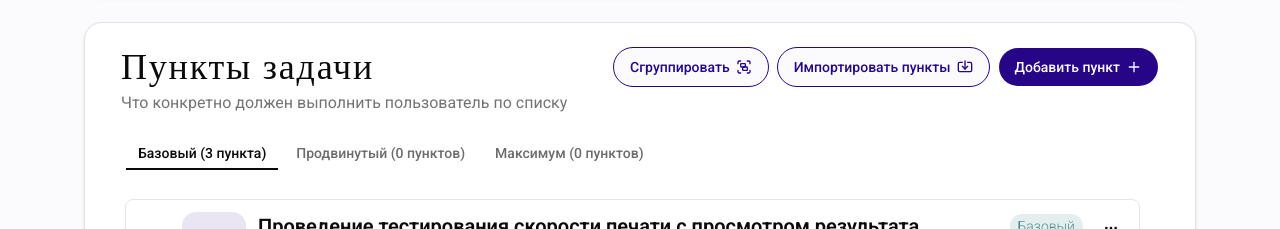
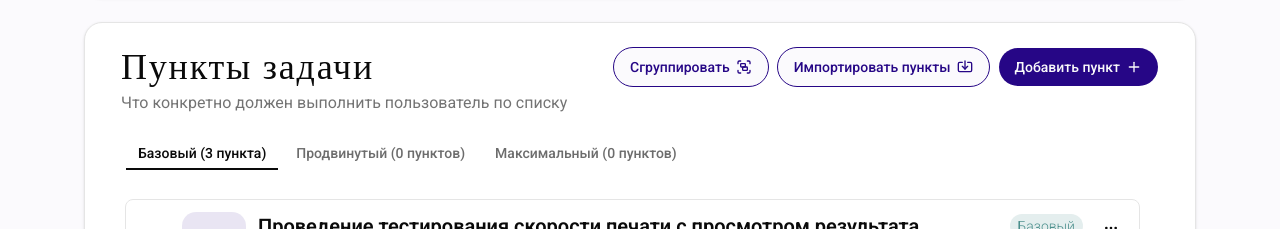
Before and after one commit to Kemuni/CodeHunt, a Next.js app in the folder frontend/: page /admin/tasks/editor in a window 1280 px wide. Shown: the part 940-1169 px from the top of the page. Built offline with nearby package versions, Linux system fonts and the light colour scheme; a web font is replaced by a local one.

Commit message:
Изменил название "Максимум" на "Максимальный"

```diff
--- a/frontend/app/admin/tasks/editor/task-items-state.ts
+++ b/frontend/app/admin/tasks/editor/task-items-state.ts
@@ -3,7 +3,7 @@ import {z} from "zod";
 export const taskDifficultyLevels = [
   { value: "base", label: "Базовый" },
   { value: "medium", label: "Продвинутый" },
-  { value: "maximum", label: "Максимум" },
+  { value: "maximum", label: "Максимальный" },
 ] as const;
 
 export type TaskDifficultyLevel = typeof taskDifficultyLevels[number]["value"];
@@ -34,7 +34,7 @@ export interface TaskItemsState {
   draftsByDifficultyLevel: Record<TaskDifficultyLevel, TaskItemDraft | null>;
 }
 
-// Each operation declares exactly which fields it needs.
+// Каждая операция требует конкретных полей которые ей нужны
 export interface TaskItemsActionPayloads {
   selectDifficultyLevel: { difficultyLevel: TaskDifficultyLevel };
   startCreating: { difficultyLevel: TaskDifficultyLevel; itemId: string };
```
